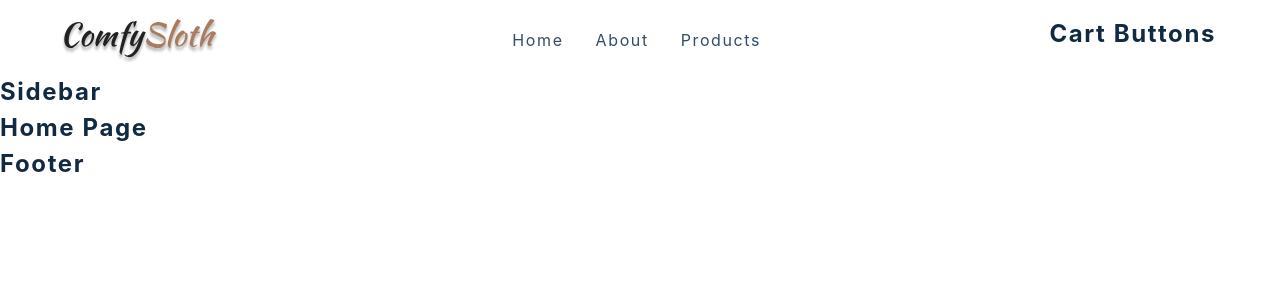
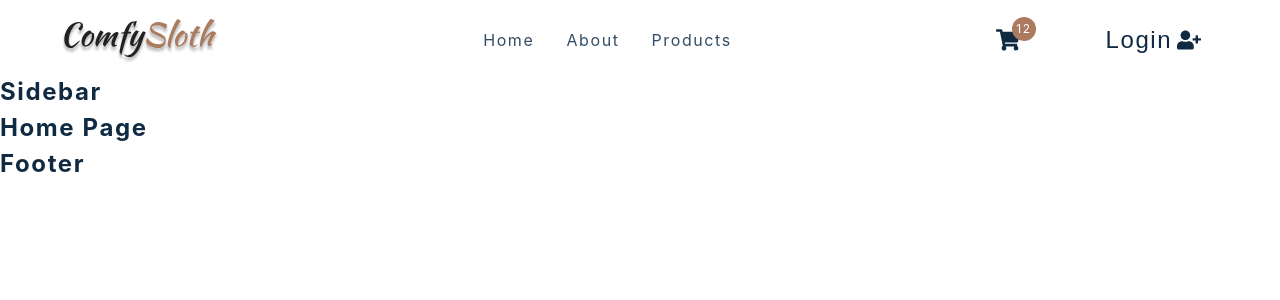
Before and after one commit to wkoziel/React-E-Commerce, a React (Create React App) app: page / in a window 1280 px wide. Shown: the top 300 px of the page. Built offline with nearby package versions, Linux system fonts and the light colour scheme.

Commit message:
CartButtons component

```diff
--- a/src/components/CartButtons.js
+++ b/src/components/CartButtons.js
@@ -7,7 +7,19 @@
 import { useUserContext } from '../context/user_context'
 
 const CartButtons = () => {
-  return <h4>cart buttons </h4>
+  return (
+    <Wrapper className='cart-btn-wrapper'>
+      <Link to='/cart' className='cart-btn'>
+        <span className='cart-container'>
+          <FaShoppingCart />
+          <span className='cart-value'>12</span>
+        </span>
+      </Link>
+      <button type='button' className='auth-btn'>
+        Login <FaUserPlus />
+      </button>
+    </Wrapper>
+  )
 }
 
 const Wrapper = styled.div`
```
